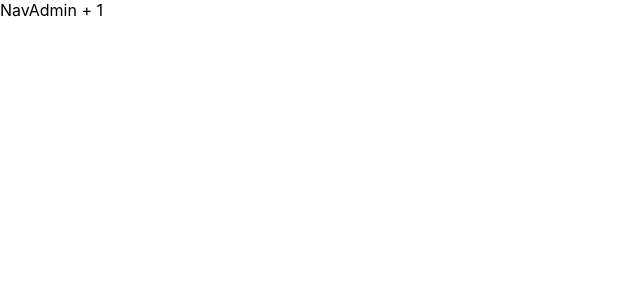
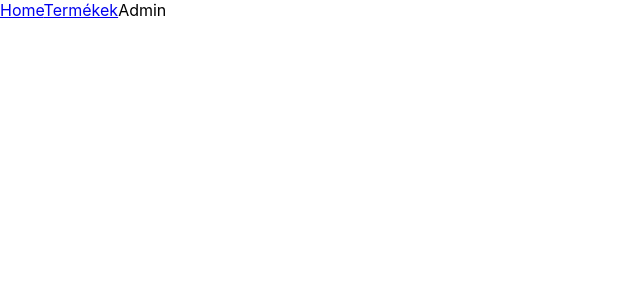
Before and after one commit to MakoveiMiron/csapat-12, a React (Create React App) app in the folder projekt/projekt12/: page /admin in a window 1280 px wide. Shown: the top 300 px of the page, without its empty margins (0-640 px from the left). Built offline with nearby package versions, Linux system fonts and the light colour scheme.

Commit message:
Nav menu

```diff
--- a/projekt/projekt12/src/Pages/Admin.js
+++ b/projekt/projekt12/src/Pages/Admin.js
@@ -1,7 +1,7 @@
 export default function Admin(){
     return(
         <>
-            Admin + 1
+            Admin
         </>
     )
 }
--- a/projekt/projekt12/src/components/Nav/Nav.js
+++ b/projekt/projekt12/src/components/Nav/Nav.js
@@ -1,7 +1,10 @@
+import { NavLink } from "react-router-dom";
+
 export default function Nav(){
     return(
         <>
-            Nav
+            <NavLink to="/">Home</NavLink>
+            <NavLink to="/termekek">Termékek</NavLink>
         </>
     )
 }
```
